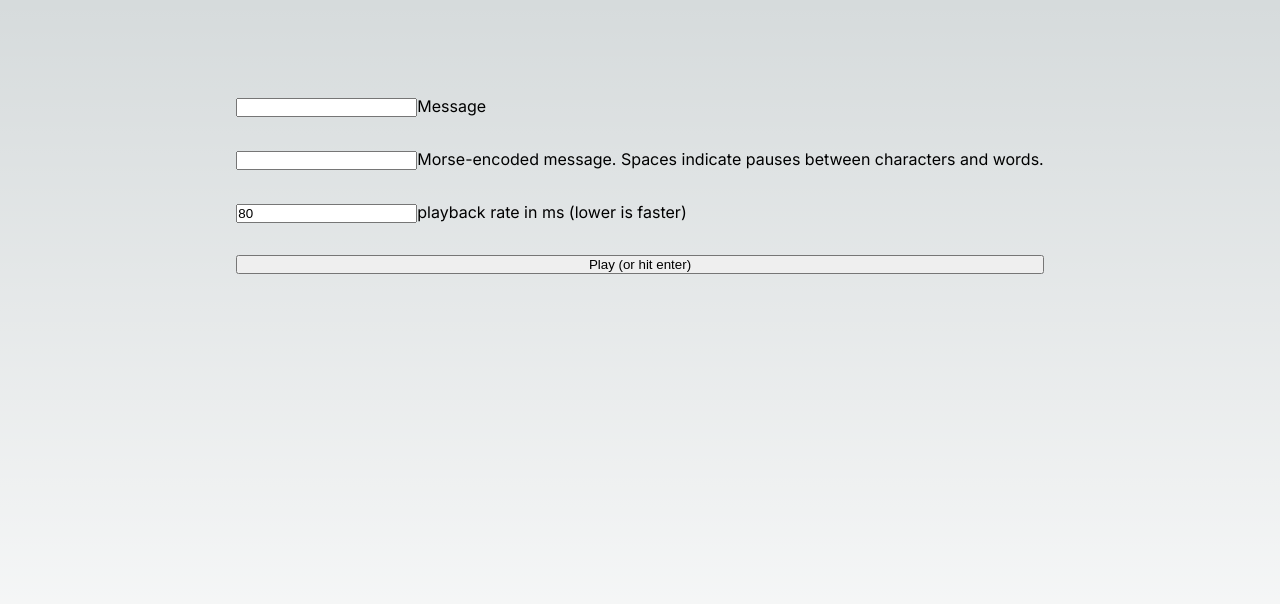
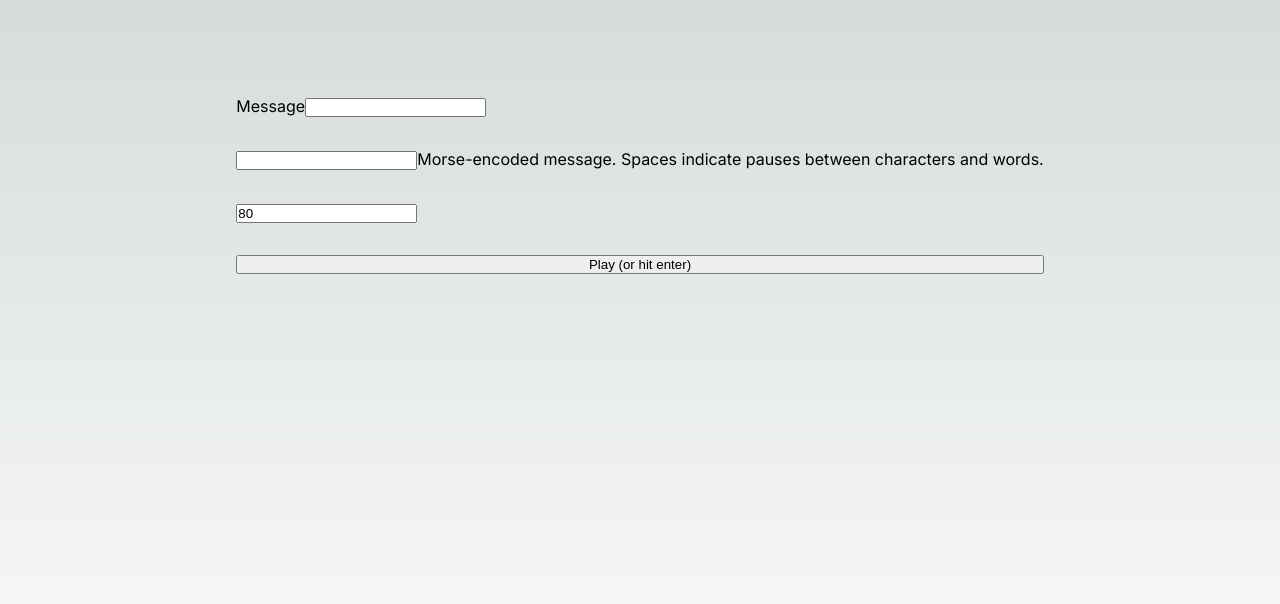
Before and after one commit to kzsh/morse-code, a Next.js app: page / in a window 1280 px wide. Shown: the top 604 px of the page. Built offline with nearby package versions, Linux system fonts and the light colour scheme.

Commit message:
Extract label,input,text to Field component

```diff
--- a/src/app/page.tsx
+++ b/src/app/page.tsx
@@ -1,5 +1,7 @@
 'use client'
 import {useCallback, useEffect, useState, useRef} from 'react';
+
+import {Field} from '@/components';
 import {alphanumericTest} from './utils';
 import {MorseReader, translateMessage} from './morse';
 import {INTERACTION_KEYS, VALID_MORSE_CODE} from './constants';
@@ -19,7 +21,7 @@ export default function Home() {
   const messageRef = useRef<HTMLInputElement>(null)
   const encodedMessageRef = useRef<HTMLInputElement>(null)
 
-  const [cadence, setCadence] = useState(80);
+  const [cadence, setCadence] = useState('80');
   const [message, setMessage] = useState('');
   const [encodedMessage, setEncodedMessage] = useState('');
 
@@ -59,8 +61,8 @@ export default function Home() {
   const run = useCallback(() => {
     const frequency = 500;
 
-    if(encodedMessage.length && cadence > 0) {
-      new MorseReader(AUDIO_CONTEXT, encodedMessage, cadence, frequency);
+    if(encodedMessage.length && +cadence > 0) {
+      new MorseReader(AUDIO_CONTEXT, encodedMessage, +cadence, frequency);
     }
   }, [cadence, encodedMessage])
 
@@ -70,18 +72,23 @@ export default function Home() {
         e.preventDefault();
         run();
       }}>
-        <label>
-          <input ref={messageRef} onChange={({target: {value}}) => setMessage(value)} value={message} type="text" />
-          <span>Message</span>
-        </label>
-        <label>
-          <input ref={encodedMessageRef} value={encodedMessage} type="text" />
-          <span>Morse-encoded message. Spaces indicate pauses between characters and words.</span>
-        </label>
-        <label>
-          <input onChange={(e) => setCadence(+e.target.value)} type="number" value={cadence}/>
-          <span>playback rate in ms (lower is faster)</span>
-        </label>
+        <Field
+          _ref={messageRef}
+          label="Message"
+          value={message}
+          setValue={setMessage}
+        />
+        <Field
+          _ref={encodedMessageRef}
+          description="Morse-encoded message. Spaces indicate pauses between characters and words."
+          value={encodedMessage}
+          setValue={setEncodedMessage}
+        />
+        <Field
+          type="number"
+          value={cadence}
+          setValue={setCadence}
+        />
         <button type="submit">
           Play (or hit enter)
         </button>
--- /dev/null
+++ b/src/components/Field/index.tsx
@@ -0,0 +1,23 @@
+import {RefObject, HTMLInputTypeAttribute, InputHTMLAttributes} from 'react';
+export const Field = <T,>({
+  _ref,
+  label,
+  description,
+  type = 'text',
+  value,
+  setValue = (_: string) => {},
+  ...rest
+}:{
+  _ref?: RefObject<HTMLInputElement>,
+  label?: string,
+  description?: string,
+  type?: HTMLInputTypeAttribute,
+  value?: T,
+  setValue?: (_: string) => void,
+} & InputHTMLAttributes<HTMLInputElement>)  => (
+  <label>
+    <span>{label}</span>
+    <input ref={_ref} onChange={({target: {value}}) => setValue(value)} value={value} {...rest} />
+    <span>{description}</span>
+  </label>
+)
--- /dev/null
+++ b/src/components/index.ts
@@ -0,0 +1 @@
+export {Field} from './Field';
```
